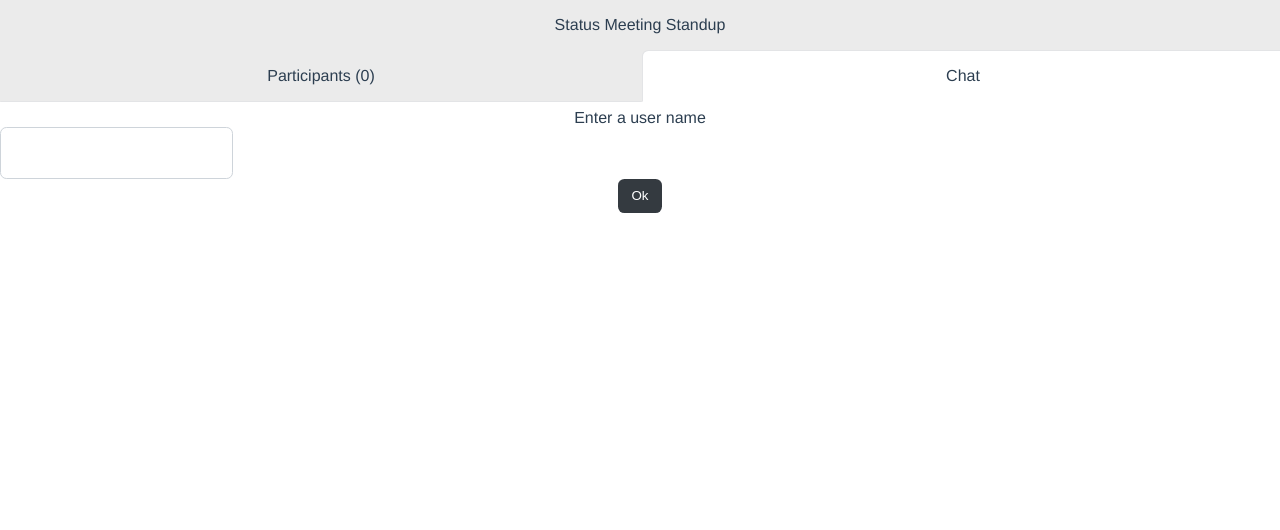
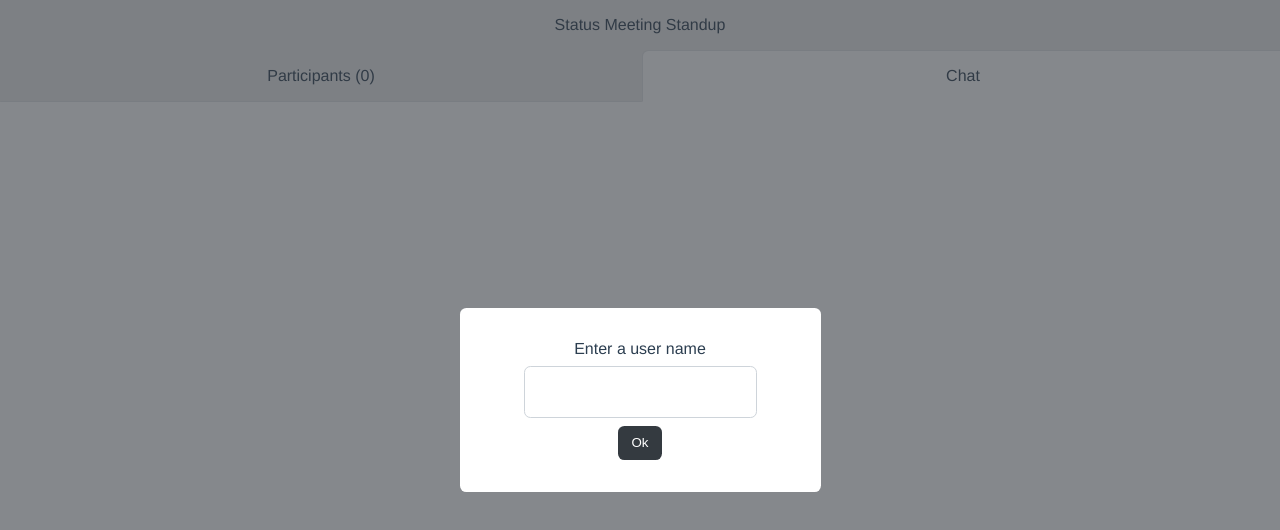
Before and after one commit to miquelbantula/chat-app, a Vue app in the folder frontend/chat-app/: page / in a window 1280 px wide. Shown: the top 530 px of the page. Built offline with nearby package versions, Linux system fonts and the light colour scheme; no server answers.

Commit message:
redesigned the username prompt

```diff
--- a/frontend/chat-app/src/App.vue
+++ b/frontend/chat-app/src/App.vue
@@ -29,11 +29,13 @@
         />
       </div>
 
-      <div v-else>
-        <label>Enter a user name</label>
-        <input type="text" v-model="userName" :class="{ 'invalid' : invalidUserName }" />
-        <button @click="registerUser">Ok</button>
-        <p v-if="invalidUserName">The user name already exists. Please pick another one.</p>
+      <div v-else class="modal">
+        <div class="modal-inner">
+          <label class="mb-1">Enter a user name</label>
+          <input type="text" v-model="userName" class="mt-1 mb-1" :class="{ 'invalid' : invalidUserName }" />
+          <p v-if="invalidUserName" class="mt-1">The user name already exists. Please pick another one.</p>
+          <button @click="registerUser" class="mt-1 mb-1">Ok</button>
+        </div>
       </div>
     </div>
   </div>
@@ -131,7 +133,7 @@ export default {
 
     deleteExistingMessage(mId) {
       let match = this.messages.find(msg => msg.id === mId);
-      console.log('dound a match: ', match);
+      console.log("dound a match: ", match);
       if (match) {
         match.status = "deleted";
         match.message = "message deleted";
@@ -339,4 +341,27 @@ button {
 .tab-content {
   padding: 1rem;
 }
+
+.modal {
+  position: fixed;
+  top: 0;
+  left: 0;
+  background: rgba($dark, 0.6);
+  display: flex;
+  align-items: center;
+  justify-content: center;
+  z-index: 1050;
+  width: 100%;
+  height: 100%;
+  overflow: hidden;
+  outline: 0;
+
+  .modal-inner {
+    background: white;
+    padding: 2rem 4rem;
+    border-radius: $border-radius;
+
+    p { max-width: 200px; font-size: .8rem; color: red; }
+  }
+}
 </style>
```
